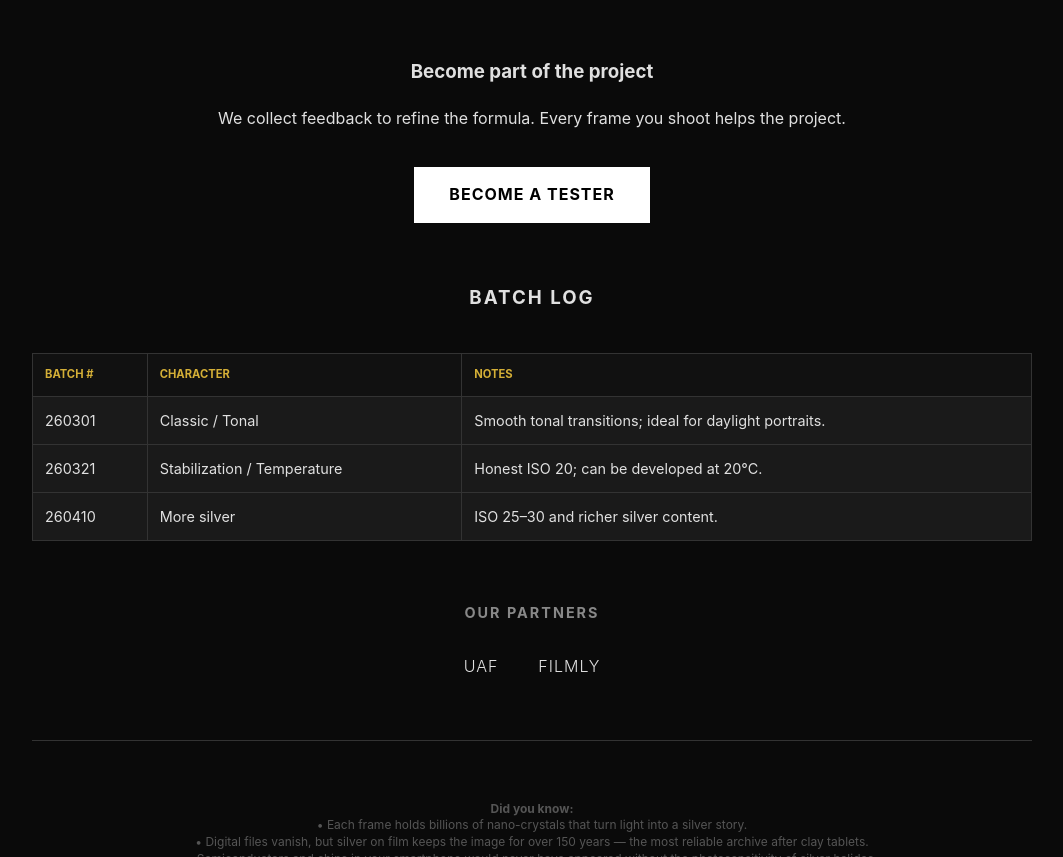
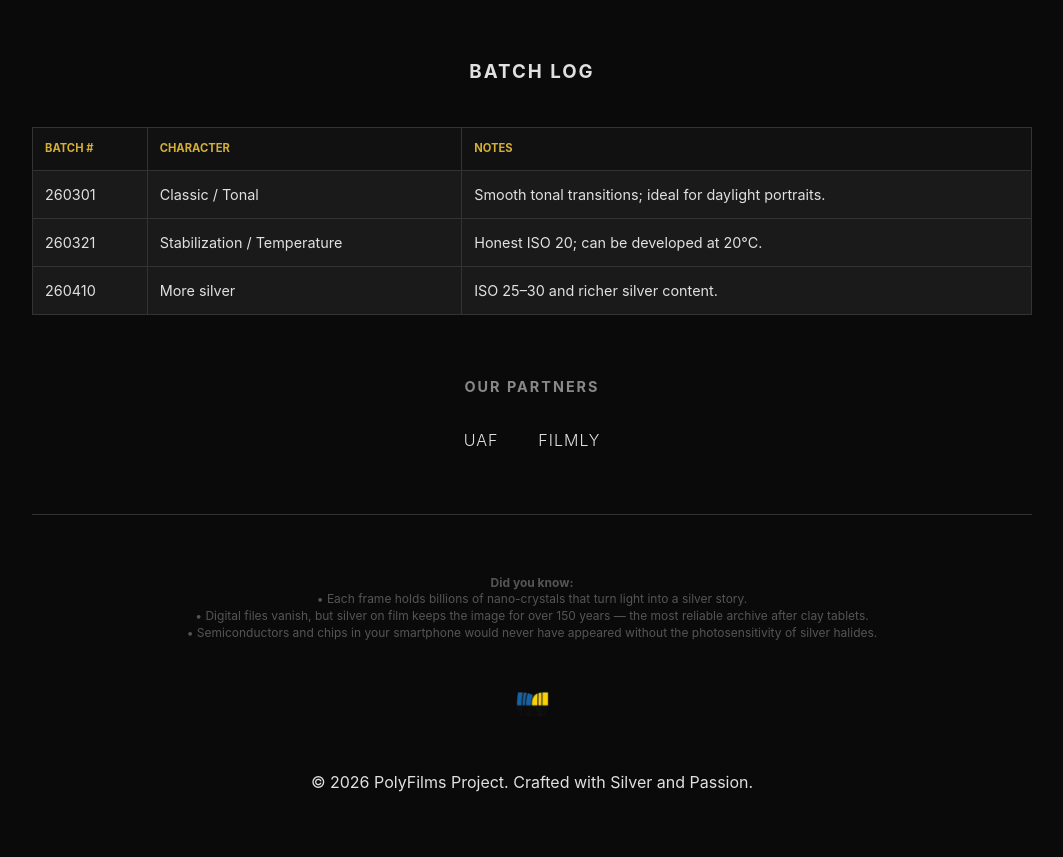
Before and after one commit to kovalyshyn/polyfilms.pp.ua, a plain HTML site: page index.html in a window 1280 px wide. Shown: the part 1936-2793 px from the top of the page, without its empty margins (108-1171 px from the left). Drawn offline with nearby package versions, Linux system fonts and the light colour scheme.

Commit message:
removed Form button

```diff
--- a/index.html
+++ b/index.html
@@ -284,11 +284,6 @@
         </table>
     </section>
 
-    <div style="text-align: center; margin: 60px 0;">
-        <h3 data-i18n="section_join_title">Станьте частиною дослідження</h3>
-        <p data-i18n="section_join_body">Ми збираємо відгуки для вдосконалення рецептури. Кожен ваш кадр допомагає проєкту.</p>
-        <a href="https://docs.google.com/forms/d/e/1FAIpQLSdMDPyZSOiO6kHvbb6dvB592Hl8D_6nDmDZChDO9m91unzddg/viewform" class="btn" target="_blank" data-i18n="cta_subscribe">Стати тестером</a>
-    </div>
 
     <h3 style="text-align: center; text-transform: uppercase; letter-spacing: 2px;" data-i18n="section_batches">Лог Партій (Batch Log)</h3>
     <table class="batch-log">
```
